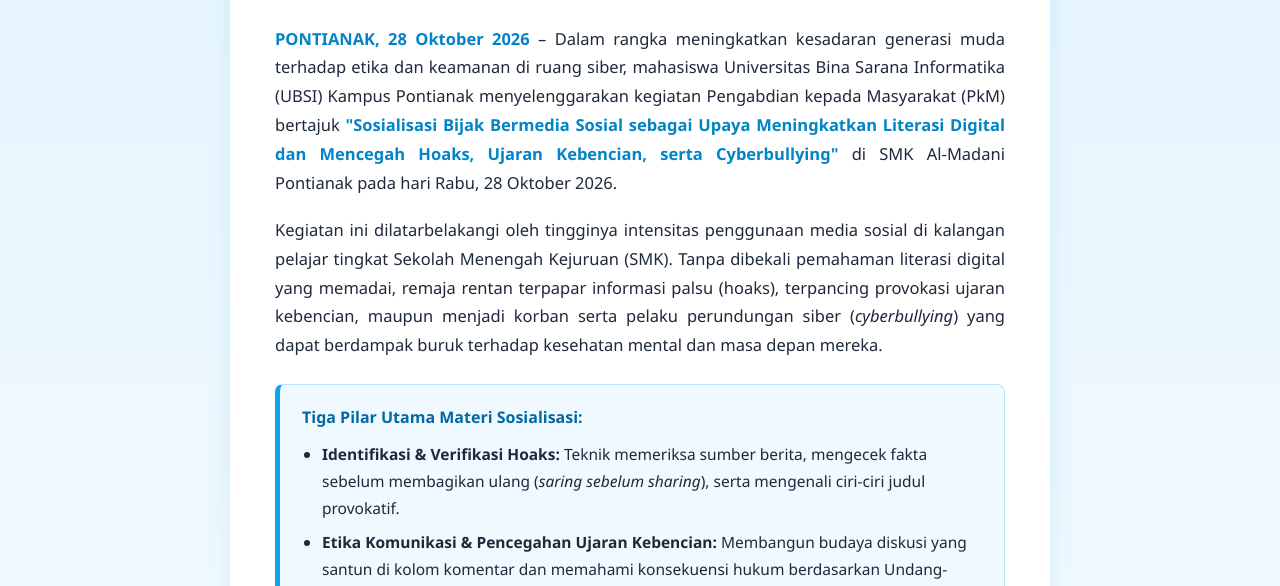
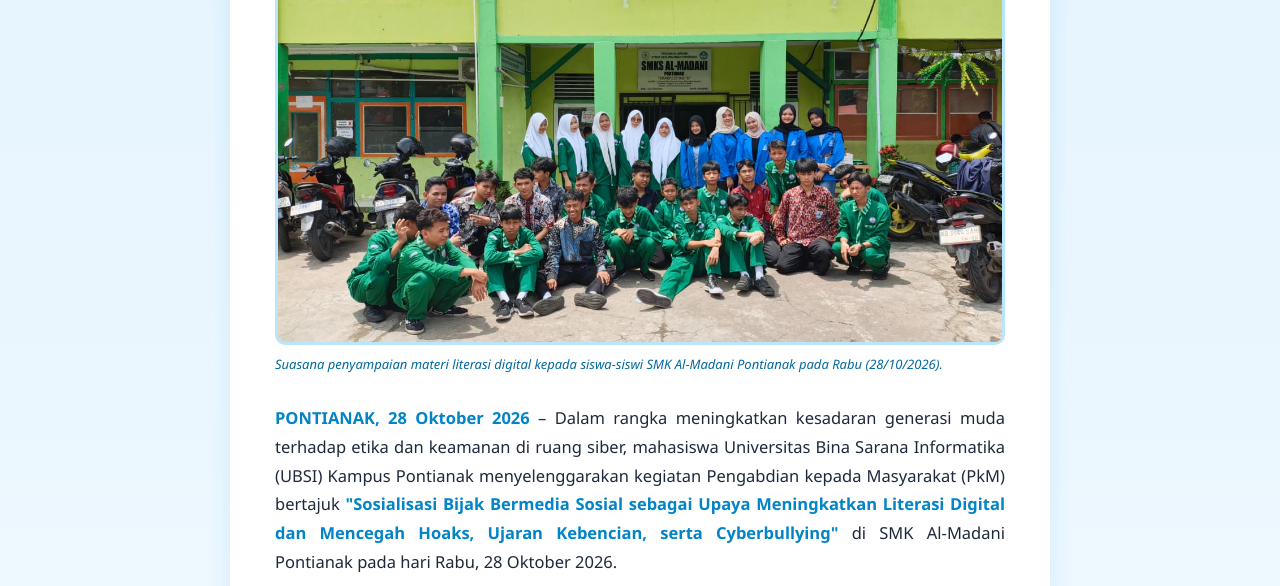
Before and after one commit to muhammadalvigi/Sosialisasi-PKM, a plain HTML site: page index.html in a window 1280 px wide. Shown: the part 514-1100 px from the top of the page. Drawn offline with Linux system fonts and the light colour scheme.

Commit message:
Update index.html

```diff
--- a/index.html
+++ b/index.html
@@ -423,7 +423,7 @@
 
         <!-- Foto Utama -->
         <div class="main-image">
-            <img src="WhatsApp Image 2026-11-15 at 13.02.07.jpeg" alt="Dokumentasi Sosialisasi Bijak Bermedia Sosial di SMK Al-Madani Pontianak">
+            <img src="3.jpg" alt="Dokumentasi Sosialisasi Bijak Bermedia Sosial di SMK Al-Madani Pontianak">
             <div class="image-caption">
                 Suasana penyampaian materi literasi digital kepada siswa-siswi SMK Al-Madani Pontianak pada Rabu (28/10/2026).
             </div>
```
